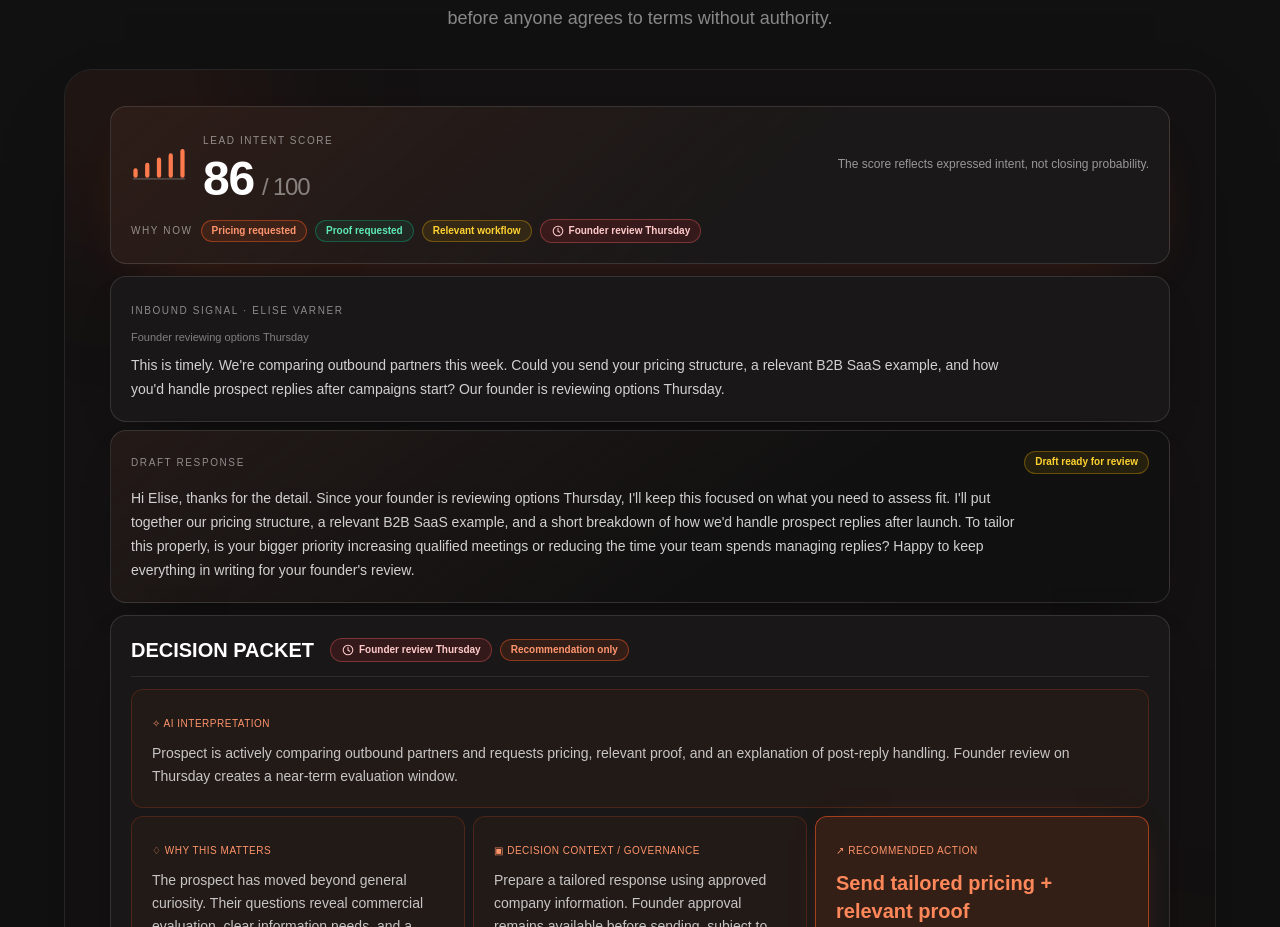
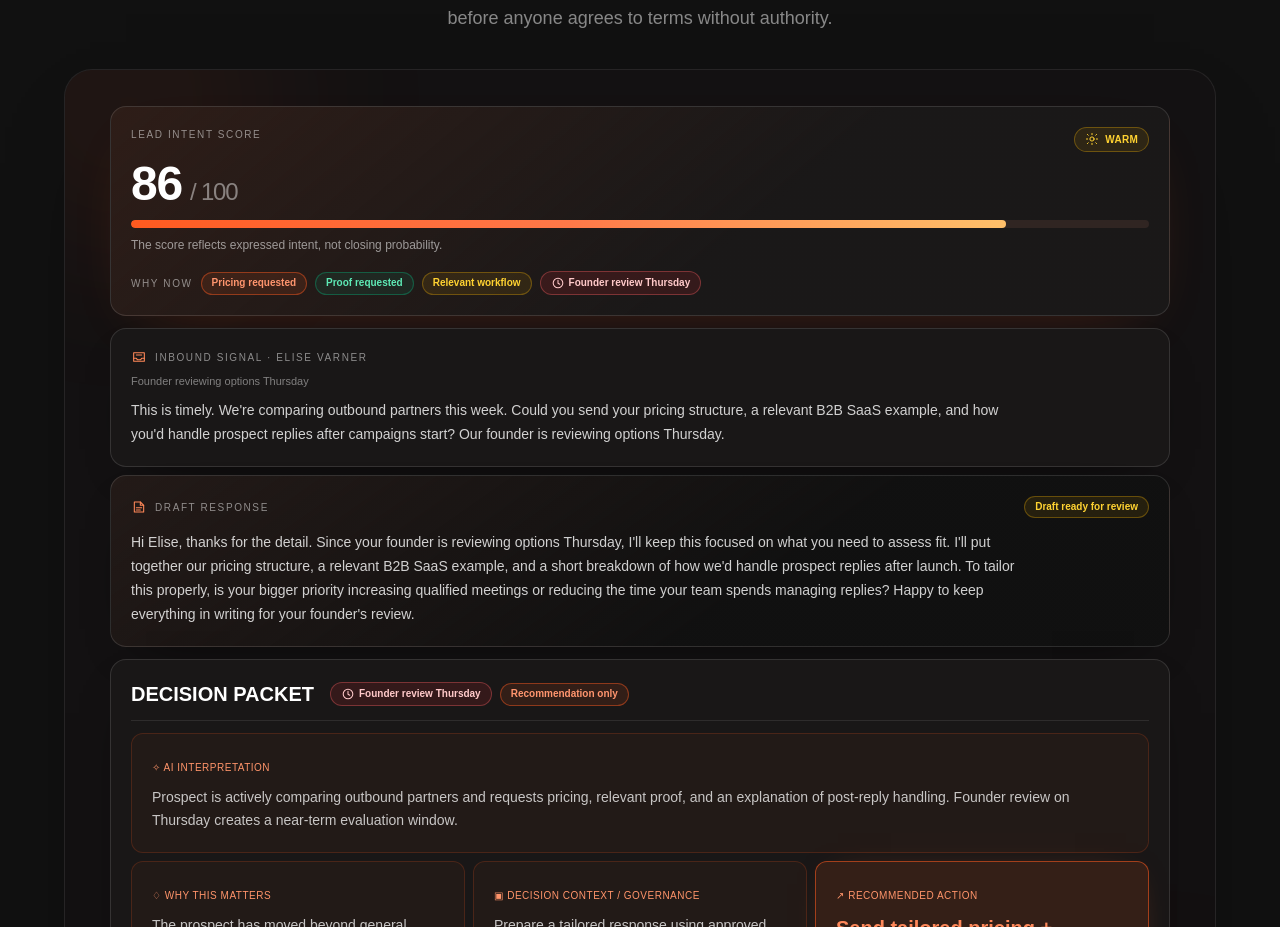
Before and after one commit to Frameleads/FrameLeads-Landing, a Next.js app: page / in a window 1280 px wide. Shown: the part 2403-3330 px from the top of the page. Built offline with nearby package versions, Linux system fonts and the light colour scheme; a web font is replaced by a local one.

Commit message:
Refine decision layer score card

```diff
--- a/src/components/MarketingProofCompositions.tsx
+++ b/src/components/MarketingProofCompositions.tsx
@@ -48,10 +48,15 @@ function IntentBadge({ intent }: { intent: "HOT" | "WARM" | "COLD" }) {
   return <span className={"inline-flex shrink-0 items-center gap-1.5 rounded-full border px-2.5 py-1 text-[10px] font-bold tracking-wide " + styles[intent]}><IntentIcon intent={intent} className="size-3.5" />{intent}</span>;
 }
 
-function SignalStrength({ className = "" }: { className?: string }) {
-  return <svg aria-hidden="true" viewBox="0 0 52 30" fill="none" className={className}>
-    <path d="M4 25V20M15 25V15M26 25V10M37 25V6M48 25V2" stroke="currentColor" strokeWidth="4" strokeLinecap="round" />
-    <path d="M2 28h48" stroke="rgba(255,255,255,.18)" strokeWidth="1.5" strokeLinecap="round" />
+function InboxSignalIcon({ className = "size-4" }: { className?: string }) {
+  return <svg aria-hidden="true" viewBox="0 0 24 24" fill="none" className={className} stroke="currentColor" strokeWidth="1.6" strokeLinecap="round" strokeLinejoin="round">
+    <path d="M4 5.5h16v13H4z" /><path d="M4 14h4l1.5 2h5L16 14h4" /><path d="M8 9h8" />
+  </svg>;
+}
+
+function DraftResponseIcon({ className = "size-4" }: { className?: string }) {
+  return <svg aria-hidden="true" viewBox="0 0 24 24" fill="none" className={className} stroke="currentColor" strokeWidth="1.6" strokeLinecap="round" strokeLinejoin="round">
+    <path d="M5 4.5h9l5 5v10H5z" /><path d="M14 4.5v5h5M8 13h8M8 16.5h6" />
   </svg>;
 }
 
@@ -140,18 +145,17 @@ export function GapProof() {
 
 function IntentCard() {
   return <Surface className="mx-auto max-w-[1060px] border-[#FF5A1F]/30 bg-[linear-gradient(140deg,rgba(255,90,31,0.09),rgba(26,24,24,0.96)_60%)] p-4 text-left shadow-[0_22px_65px_-35px_rgba(255,90,31,0.28)] sm:p-5">
-    <div className="flex flex-wrap items-center justify-between gap-x-6 gap-y-3">
-      <div className="flex items-center gap-4">
-        <SignalStrength className="h-8 w-14 shrink-0 text-[#FF7A4D]" />
-        <div>
-          <SmallLabel>Lead intent score</SmallLabel>
-          <p className="mt-1 font-heading text-4xl font-bold tracking-tight text-white sm:text-5xl"><span className="tabular-nums">86</span><span className="ml-2 text-xl font-medium text-white/45 sm:text-2xl">/ 100</span></p>
-        </div>
-      </div>
-      <p className="max-w-xl text-xs leading-relaxed text-white/55">The score reflects expressed intent, not closing probability.</p>
+    <div className="flex items-start justify-between gap-4">
+      <SmallLabel>Lead intent score</SmallLabel>
+      <IntentBadge intent="WARM" />
     </div>
+    <p className="mt-2 text-left font-heading text-4xl font-bold tracking-tight text-white sm:text-5xl"><span className="tabular-nums">86</span><span className="ml-2 text-xl font-medium text-white/45 sm:text-2xl">/ 100</span></p>
+    <div className="mt-3 h-2 w-full overflow-hidden rounded-full bg-[#302522]" role="img" aria-label="Intent score: 86 out of 100">
+      <div className="h-full rounded-full bg-gradient-to-r from-[#FF5A1F] via-[#FF7848] to-[#FFC06A]" style={{ width: "86%" }} />
+    </div>
+    <p className="mt-2 text-left text-xs leading-relaxed text-white/55">The score reflects expressed intent, not closing probability.</p>
     <div className="mt-4 flex flex-wrap items-center gap-2">
-      <SmallLabel>Why now</SmallLabel>
+      <SmallLabel>WHY NOW</SmallLabel>
       <Chip tone="orange">Pricing requested</Chip>
       <Chip tone="green">Proof requested</Chip>
       <Chip tone="warm">Relevant workflow</Chip>
@@ -173,13 +177,13 @@ export function DecisionLayerProof() {
 
     <div className="mx-auto mt-3 max-w-[1060px] space-y-2">
       <Surface className="p-4 text-left sm:p-5">
-        <SmallLabel>Inbound signal · Elise Varner</SmallLabel>
+        <div className="flex items-center gap-2"><InboxSignalIcon className="size-4 text-[#FF8858]" /><SmallLabel>Inbound signal · Elise Varner</SmallLabel></div>
         <p className="mt-2 text-[11px] text-white/45">Founder reviewing options Thursday</p>
         <p className="mt-2 max-w-4xl text-sm leading-6 text-white/80">{eliseFeaturedReply}</p>
       </Surface>
       <Surface className="border-[#FF5A1F]/25 bg-[linear-gradient(145deg,rgba(255,90,31,0.045),rgba(16,16,16,0.96)_62%)] p-4 text-left sm:p-5">
         <div className="flex flex-wrap items-center justify-between gap-3">
-          <SmallLabel>Draft response</SmallLabel>
+          <div className="flex items-center gap-2"><DraftResponseIcon className="size-4 text-[#FF8858]" /><SmallLabel>Draft response</SmallLabel></div>
           <Chip tone="warm">Draft ready for review</Chip>
         </div>
         <p className="mt-3 max-w-4xl text-sm leading-6 text-white/80">{eliseDraftResponse}</p>
```
